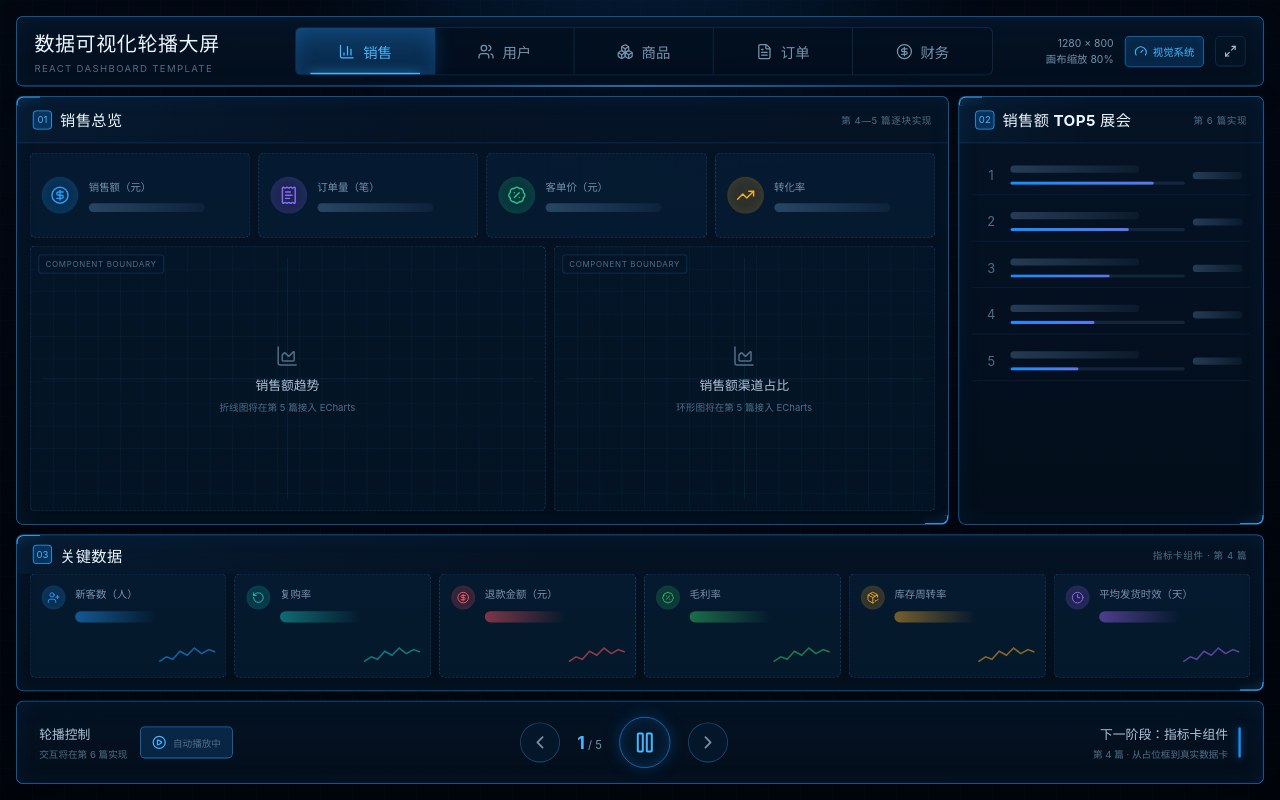
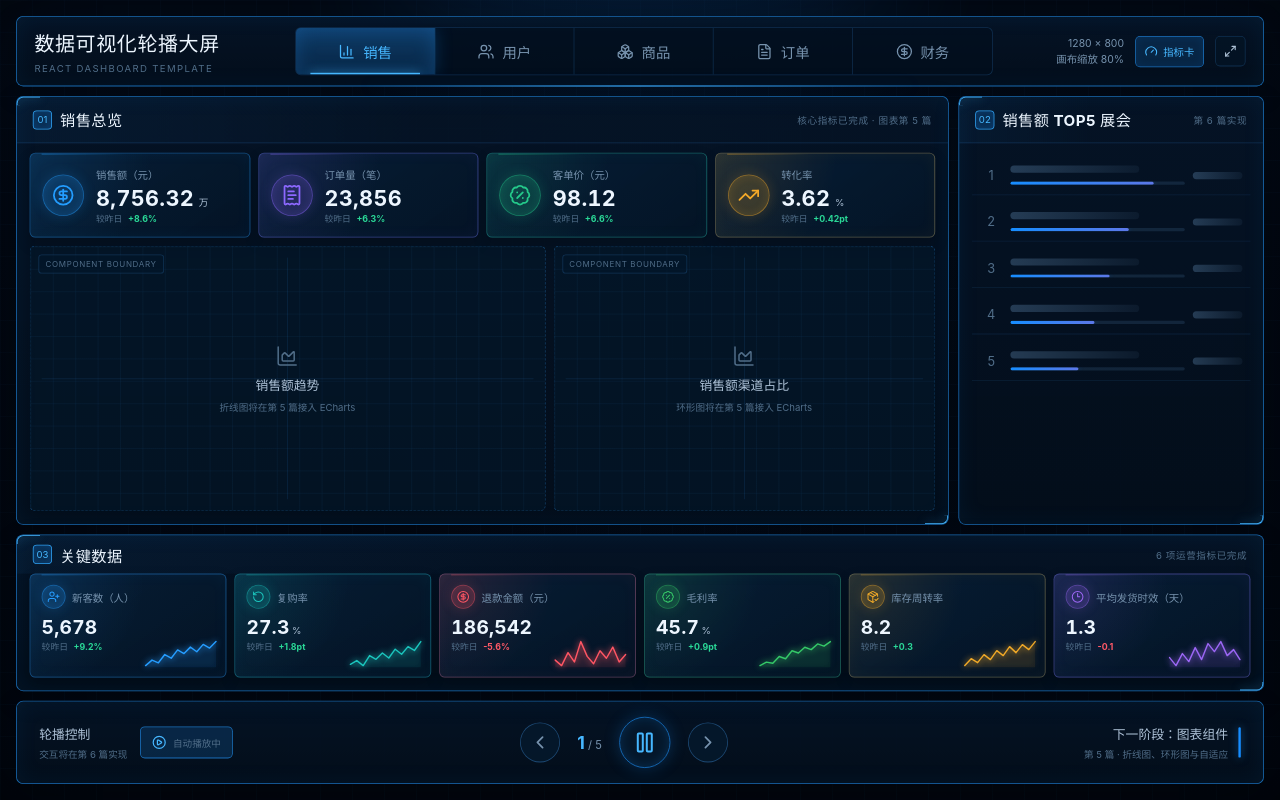
Before and after one commit to Agungdwis12/react-echarts-payroll-dashboard, a React (Vite) app: page / in a window 1280 px wide. Built offline with nearby package versions, Linux system fonts and the light colour scheme.

Commit message:
第4篇：完成指标卡组件与迷你趋势

```diff
--- a/src/App.css
+++ b/src/App.css
@@ -286,51 +286,124 @@
   padding: 12px 16px 10px;
 }
 
-.kpi-card,
-.metric-card {
+.summary-metric-card,
+.compact-metric-card {
   position: relative;
   min-width: 0;
   overflow: hidden;
-  border: 1px dashed var(--border-placeholder);
-  background: var(--color-surface-soft);
+  border: 1px solid color-mix(in srgb, var(--accent) 30%, var(--border-subtle));
+  border-radius: var(--radius-card);
+  background:
+    radial-gradient(circle at 0% 0%, color-mix(in srgb, var(--accent) 13%, transparent), transparent 52%),
+    linear-gradient(145deg, rgba(8, 33, 58, 0.82), rgba(4, 20, 38, 0.9));
+  box-shadow:
+    inset 0 0 18px color-mix(in srgb, var(--accent) 5%, transparent),
+    0 8px 18px rgba(0, 0, 0, 0.16);
 }
 
-.kpi-card {
-  display: grid;
-  grid-template-columns: 48px 1fr;
-  align-items: center;
-  gap: 11px;
-  padding: 14px;
-  border-radius: var(--radius-card);
+.summary-metric-card::after,
+.compact-metric-card::after {
+  content: '';
+  position: absolute;
+  top: 0;
+  left: 14px;
+  width: 38%;
+  height: 1px;
+  background: linear-gradient(90deg, var(--accent), transparent);
+  opacity: 0.7;
 }
 
-.kpi-card__icon,
-.metric-card__icon {
+.summary-metric-card {
+  display: grid;
+  grid-template-columns: 54px minmax(0, 1fr);
+  align-items: center;
+  gap: 13px;
+  padding: 13px 15px;
+}
+
+.summary-metric-card__icon,
+.compact-metric-card__icon {
   display: grid;
   place-items: center;
   border-radius: 50%;
   color: var(--accent, #37aaff);
-  background: color-mix(in srgb, var(--accent, #37aaff) 16%, transparent);
-  box-shadow: inset 0 0 12px color-mix(in srgb, var(--accent, #37aaff) 12%, transparent);
+  border: 1px solid color-mix(in srgb, var(--accent, #37aaff) 46%, transparent);
+  background: color-mix(in srgb, var(--accent, #37aaff) 17%, transparent);
+  box-shadow:
+    0 0 16px color-mix(in srgb, var(--accent, #37aaff) 18%, transparent),
+    inset 0 0 12px color-mix(in srgb, var(--accent, #37aaff) 15%, transparent);
 }
 
-.kpi-card__icon {
-  width: 46px;
-  height: 46px;
+.summary-metric-card__icon {
+  width: 52px;
+  height: 52px;
 }
 
-.kpi-card__label,
-.metric-card__label {
+.summary-metric-card__content {
+  min-width: 0;
+}
+
+.summary-metric-card__label,
+.compact-metric-card__label {
   color: var(--text-tertiary);
   font-size: 13px;
 }
 
-.kpi-card__line {
-  width: 78%;
-  height: 11px;
-  margin-top: 11px;
-  border-radius: 8px;
-  background: linear-gradient(90deg, rgba(96, 140, 182, 0.38), rgba(96, 140, 182, 0.08));
+.summary-metric-card__number,
+.compact-metric-card__number {
+  display: flex;
+  align-items: baseline;
+  min-width: 0;
+  color: var(--text-primary);
+  font-variant-numeric: tabular-nums;
+  line-height: 1;
+}
+
+.summary-metric-card__number {
+  gap: 6px;
+  margin-top: 7px;
+}
+
+.summary-metric-card__number strong {
+  overflow: hidden;
+  font-size: 27px;
+  font-weight: 680;
+  letter-spacing: 0.015em;
+  text-overflow: ellipsis;
+  white-space: nowrap;
+}
+
+.summary-metric-card__number span,
+.compact-metric-card__number span {
+  color: var(--text-secondary);
+  font-size: 12px;
+}
+
+.metric-change {
+  display: flex;
+  align-items: center;
+  gap: 7px;
+  margin: 7px 0 0;
+  color: var(--text-muted);
+  font-size: 11px;
+  line-height: 1;
+}
+
+.metric-change__value {
+  font-size: inherit;
+  font-weight: 650;
+}
+
+.metric-change__value--positive {
+  color: var(--color-success);
+}
+
+.metric-change__value--negative {
+  color: var(--color-danger);
+}
+
+.metric-change__value--neutral {
+  color: var(--text-tertiary);
 }
 
 .overview-charts {
@@ -483,46 +556,68 @@
   padding: 0 16px 16px;
 }
 
-.metric-card {
-  display: grid;
-  grid-template-columns: 32px 1fr;
-  grid-template-rows: auto 1fr;
-  column-gap: 10px;
-  padding: 14px;
-  border-radius: var(--radius-card);
+.compact-metric-card {
+  padding: 13px 14px;
 }
 
-.metric-card__icon {
-  width: 30px;
-  height: 30px;
-  grid-row: 1 / 3;
-}
-
-.metric-card__body {
+.compact-metric-card__heading {
+  display: flex;
+  align-items: center;
+  gap: 8px;
   min-width: 0;
 }
 
-.metric-card__value {
-  width: 58%;
-  height: 14px;
-  margin-top: 13px;
-  border-radius: 10px;
-  background: linear-gradient(90deg, color-mix(in srgb, var(--accent) 48%, transparent), transparent);
+.compact-metric-card__icon {
+  flex: none;
+  width: 30px;
+  height: 30px;
 }
 
-.metric-card__sparkline {
-  position: absolute;
-  right: 12px;
-  bottom: 14px;
-  width: 72px;
-  height: 28px;
-  opacity: 0.55;
+.compact-metric-card__label {
+  overflow: hidden;
+  text-overflow: ellipsis;
+  white-space: nowrap;
 }
 
-.metric-card__sparkline svg {
+.compact-metric-card__number {
+  gap: 3px;
+  margin-top: 11px;
+}
+
+.compact-metric-card__number strong {
+  font-size: 24px;
+  font-weight: 670;
+  letter-spacing: 0.01em;
+}
+
+.compact-metric-card__chart {
+  position: absolute;
+  right: 10px;
+  bottom: 12px;
+  width: 92px;
+  height: 34px;
+  color: var(--accent);
+}
+
+.sparkline {
   width: 100%;
   height: 100%;
-  color: var(--accent);
+  overflow: visible;
+  filter: drop-shadow(0 0 4px currentColor);
+}
+
+.sparkline polygon {
+  fill: currentColor;
+  opacity: 0.08;
+}
+
+.sparkline polyline {
+  fill: none;
+  stroke: currentColor;
+  stroke-linecap: round;
+  stroke-linejoin: round;
+  stroke-width: 1.8;
+  vector-effect: non-scaling-stroke;
 }
 
 .carousel-controls {
--- a/src/components/dashboard/CarouselControls.tsx
+++ b/src/components/dashboard/CarouselControls.tsx
@@ -23,8 +23,8 @@ export function CarouselControls() {
 
       <div className="carousel-next">
         <div>
-          <strong>下一阶段：指标卡组件</strong>
-          <span>第 4 篇 · 从占位框到真实数据卡</span>
+          <strong>下一阶段：图表组件</strong>
+          <span>第 5 篇 · 折线图、环形图与自适应</span>
         </div>
         <span className="carousel-next__marker" />
       </div>
--- a/src/components/dashboard/DashboardHeader.tsx
+++ b/src/components/dashboard/DashboardHeader.tsx
@@ -48,7 +48,7 @@ export function DashboardHeader({ viewport }: DashboardHeaderProps) {
         </div>
         <div className="dashboard-runtime__badge">
           <Gauge size={16} />
-          <span>视觉系统</span>
+          <span>指标卡</span>
         </div>
         <div className="dashboard-runtime__fullscreen" aria-label="全屏模式视觉占位">
           <Maximize2 size={16} />
--- a/src/components/dashboard/KeyMetrics.tsx
+++ b/src/components/dashboard/KeyMetrics.tsx
@@ -1,13 +1,79 @@
 import { BadgePercent, CircleDollarSign, Clock3, PackageCheck, RotateCcw, UserPlus } from 'lucide-react'
 import { PanelHeader } from './PanelHeader'
+import {
+  CompactMetricCard,
+  type CompactMetricCardProps,
+} from './metrics/CompactMetricCard'
 
-const metrics = [
-  { label: '新客数（人）', icon: UserPlus, accent: '#269dff' },
-  { label: '复购率', icon: RotateCcw, accent: '#1bc5bd' },
-  { label: '退款金额（元）', icon: CircleDollarSign, accent: '#ff5664' },
-  { label: '毛利率', icon: BadgePercent, accent: '#35c968' },
-  { label: '库存周转率', icon: PackageCheck, accent: '#f0a928' },
-  { label: '平均发货时效（天）', icon: Clock3, accent: '#9c67f5' },
+type CompactMetric = CompactMetricCardProps & { id: string }
+
+const metrics: CompactMetric[] = [
+  {
+    id: 'new-customers',
+    label: '新客数（人）',
+    value: 5678,
+    change: '+9.2%',
+    tone: 'positive',
+    icon: UserPlus,
+    accent: '#269dff',
+    sparkline: [12, 18, 15, 24, 20, 29, 25, 32, 27, 35, 31, 38],
+  },
+  {
+    id: 'repeat-purchase-rate',
+    label: '复购率',
+    value: 27.3,
+    fractionDigits: 1,
+    unit: '%',
+    change: '+1.8pt',
+    tone: 'positive',
+    icon: RotateCcw,
+    accent: '#1bc5bd',
+    sparkline: [22, 25, 21, 29, 26, 31, 27, 34, 30, 36, 33, 40],
+  },
+  {
+    id: 'refund-amount',
+    label: '退款金额（元）',
+    value: 186542,
+    change: '-5.6%',
+    tone: 'negative',
+    icon: CircleDollarSign,
+    accent: '#ff5664',
+    sparkline: [31, 28, 35, 30, 41, 33, 29, 36, 32, 38, 30, 34],
+  },
+  {
+    id: 'gross-margin',
+    label: '毛利率',
+    value: 45.7,
+    fractionDigits: 1,
+    unit: '%',
+    change: '+0.9pt',
+    tone: 'positive',
+    icon: BadgePercent,
+    accent: '#35c968',
+    sparkline: [18, 21, 20, 26, 24, 31, 29, 34, 32, 37, 35, 39],
+  },
+  {
+    id: 'inventory-turnover',
+    label: '库存周转率',
+    value: 8.2,
+    fractionDigits: 1,
+    change: '+0.3',
+    tone: 'positive',
+    icon: PackageCheck,
+    accent: '#f0a928',
+    sparkline: [16, 23, 19, 27, 22, 31, 26, 35, 29, 37, 32, 40],
+  },
+  {
+    id: 'average-shipping-time',
+    label: '平均发货时效（天）',
+    value: 1.3,
+    fractionDigits: 1,
+    change: '-0.1',
+    tone: 'negative',
+    icon: Clock3,
+    accent: '#9c67f5',
+    sparkline: [28, 24, 30, 26, 33, 27, 35, 31, 36, 29, 32, 27],
+  },
 ]
 
 export function KeyMetrics() {
@@ -17,23 +83,12 @@ export function KeyMetrics() {
         id="key-metrics-title"
         index="03"
         title="关键数据"
-        meta="指标卡组件 · 第 4 篇"
+        meta="6 项运营指标已完成"
       />
 
       <div className="metrics-grid">
-        {metrics.map(({ label, icon: Icon, accent }) => (
-          <article className="metric-card" key={label} style={{ '--accent': accent } as React.CSSProperties}>
-            <span className="metric-card__icon"><Icon size={16} strokeWidth={1.8} /></span>
-            <div className="metric-card__body">
-              <div className="metric-card__label">{label}</div>
-              <div className="metric-card__value" aria-hidden="true" />
-            </div>
-            <div className="metric-card__sparkline" aria-hidden="true">
-              <svg viewBox="0 0 72 28" fill="none">
-                <path d="M1 23L10 17L18 20L27 10L36 15L45 6L54 13L63 8L71 11" stroke="currentColor" strokeWidth="2" />
-              </svg>
-            </div>
-          </article>
+        {metrics.map(({ id, ...metric }) => (
+          <CompactMetricCard key={id} {...metric} />
         ))}
       </div>
     </section>
--- a/src/components/dashboard/SalesOverview.tsx
+++ b/src/components/dashboard/SalesOverview.tsx
@@ -1,12 +1,55 @@
 import { BadgePercent, CircleDollarSign, ReceiptText, TrendingUp } from 'lucide-react'
 import { ModulePlaceholder } from './ModulePlaceholder'
 import { PanelHeader } from './PanelHeader'
+import {
+  SummaryMetricCard,
+  type SummaryMetricCardProps,
+} from './metrics/SummaryMetricCard'
 
-const kpis = [
-  { label: '销售额（元）', icon: CircleDollarSign, accent: '#239dff' },
-  { label: '订单量（笔）', icon: ReceiptText, accent: '#8d68ff' },
-  { label: '客单价（元）', icon: BadgePercent, accent: '#24c98a' },
-  { label: '转化率', icon: TrendingUp, accent: '#f4a928' },
+type SummaryMetric = SummaryMetricCardProps & { id: string }
+
+const summaryMetrics: SummaryMetric[] = [
+  {
+    id: 'sales-amount',
+    label: '销售额（元）',
+    value: 8756.32,
+    fractionDigits: 2,
+    unit: '万',
+    change: '+8.6%',
+    tone: 'positive',
+    icon: CircleDollarSign,
+    accent: '#239dff',
+  },
+  {
+    id: 'order-count',
+    label: '订单量（笔）',
+    value: 23856,
+    change: '+6.3%',
+    tone: 'positive',
+    icon: ReceiptText,
+    accent: '#8d68ff',
+  },
+  {
+    id: 'average-order-value',
+    label: '客单价（元）',
+    value: 98.12,
+    fractionDigits: 2,
+    change: '+6.6%',
+    tone: 'positive',
+    icon: BadgePercent,
+    accent: '#24c98a',
+  },
+  {
+    id: 'conversion-rate',
+    label: '转化率',
+    value: 3.62,
+    fractionDigits: 2,
+    unit: '%',
+    change: '+0.42pt',
+    tone: 'positive',
+    icon: TrendingUp,
+    accent: '#f4a928',
+  },
 ]
 
 export function SalesOverview() {
@@ -16,18 +59,12 @@ export function SalesOverview() {
         id="sales-overview-title"
         index="01"
         title="销售总览"
-        meta="第 4—5 篇逐块实现"
+        meta="核心指标已完成 · 图表第 5 篇"
       />
 
       <div className="kpi-grid">
-        {kpis.map(({ label, icon: Icon, accent }) => (
-          <article className="kpi-card" key={label} style={{ '--accent': accent } as React.CSSProperties}>
-            <span className="kpi-card__icon"><Icon size={24} strokeWidth={1.8} /></span>
-            <div>
-              <div className="kpi-card__label">{label}</div>
-              <div className="kpi-card__line" aria-hidden="true" />
-            </div>
-          </article>
+        {summaryMetrics.map(({ id, ...metric }) => (
+          <SummaryMetricCard key={id} {...metric} />
         ))}
       </div>
 
--- /dev/null
+++ b/src/components/dashboard/metrics/CompactMetricCard.tsx
@@ -0,0 +1,53 @@
+import type { CSSProperties } from 'react'
+import type { LucideIcon } from 'lucide-react'
+import { formatMetricValue } from '../../../utils/formatMetricValue'
+import { MetricChange, type MetricTone } from './MetricChange'
+import { Sparkline } from './Sparkline'
+
+export type CompactMetricCardProps = {
+  label: string
+  value: number
+  fractionDigits?: number
+  unit?: string
+  change: string
+  tone: MetricTone
+  accent: string
+  icon: LucideIcon
+  sparkline: number[]
+}
+
+export function CompactMetricCard({
+  label,
+  value,
+  fractionDigits = 0,
+  unit,
+  change,
+  tone,
+  accent,
+  icon: Icon,
+  sparkline,
+}: CompactMetricCardProps) {
+  return (
+    <article
+      className="compact-metric-card"
+      style={{ '--accent': accent } as CSSProperties}
+    >
+      <div className="compact-metric-card__heading">
+        <span className="compact-metric-card__icon" aria-hidden="true">
+          <Icon size={16} strokeWidth={1.9} />
+        </span>
+        <span className="compact-metric-card__label">{label}</span>
+      </div>
+
+      <div className="compact-metric-card__number">
+        <strong>{formatMetricValue(value, fractionDigits)}</strong>
+        {unit && <span>{unit}</span>}
+      </div>
+      <MetricChange value={change} tone={tone} />
+
+      <div className="compact-metric-card__chart">
+        <Sparkline values={sparkline} />
+      </div>
+    </article>
+  )
+}
--- /dev/null
+++ b/src/components/dashboard/metrics/MetricChange.tsx
@@ -0,0 +1,17 @@
+export type MetricTone = 'positive' | 'negative' | 'neutral'
+
+type MetricChangeProps = {
+  value: string
+  tone: MetricTone
+}
+
+export function MetricChange({ value, tone }: MetricChangeProps) {
+  return (
+    <p className="metric-change">
+      <span>较昨日</span>
+      <strong className={`metric-change__value metric-change__value--${tone}`}>
+        {value}
+      </strong>
+    </p>
+  )
+}
--- /dev/null
+++ b/src/components/dashboard/metrics/Sparkline.tsx
@@ -0,0 +1,30 @@
+type SparklineProps = {
+  values: number[]
+}
+
+const WIDTH = 92
+const HEIGHT = 34
+const PADDING = 2
+
+export function Sparkline({ values }: SparklineProps) {
+  if (values.length < 2) return null
+
+  const minimum = Math.min(...values)
+  const maximum = Math.max(...values)
+  const range = maximum - minimum || 1
+  const step = (WIDTH - PADDING * 2) / (values.length - 1)
+  const points = values
+    .map((value, index) => {
+      const x = PADDING + index * step
+      const y = HEIGHT - PADDING - ((value - minimum) / range) * (HEIGHT - PADDING * 2)
+      return `${x.toFixed(1)},${y.toFixed(1)}`
+    })
+    .join(' ')
+
+  return (
+    <svg className="sparkline" viewBox={`0 0 ${WIDTH} ${HEIGHT}`} aria-hidden="true">
+      <polygon points={`${PADDING},${HEIGHT} ${points} ${WIDTH - PADDING},${HEIGHT}`} />
+      <polyline points={points} />
+    </svg>
+  )
+}
--- /dev/null
+++ b/src/components/dashboard/metrics/SummaryMetricCard.tsx
@@ -0,0 +1,46 @@
+import type { CSSProperties } from 'react'
+import type { LucideIcon } from 'lucide-react'
+import { formatMetricValue } from '../../../utils/formatMetricValue'
+import { MetricChange, type MetricTone } from './MetricChange'
+
+export type SummaryMetricCardProps = {
+  label: string
+  value: number
+  fractionDigits?: number
+  unit?: string
+  change: string
+  tone: MetricTone
+  accent: string
+  icon: LucideIcon
+}
+
+export function SummaryMetricCard({
+  label,
+  value,
+  fractionDigits = 0,
+  unit,
+  change,
+  tone,
+  accent,
+  icon: Icon,
+}: SummaryMetricCardProps) {
+  return (
+    <article
+      className="summary-metric-card"
+      style={{ '--accent': accent } as CSSProperties}
+    >
+      <span className="summary-metric-card__icon" aria-hidden="true">
+        <Icon size={28} strokeWidth={1.9} />
+      </span>
+
+      <div className="summary-metric-card__content">
+        <div className="summary-metric-card__label">{label}</div>
+        <div className="summary-metric-card__number">
+          <strong>{formatMetricValue(value, fractionDigits)}</strong>
+          {unit && <span>{unit}</span>}
+        </div>
+        <MetricChange value={change} tone={tone} />
+      </div>
+    </article>
+  )
+}
--- /dev/null
+++ b/src/utils/formatMetricValue.ts
@@ -0,0 +1,6 @@
+export function formatMetricValue(value: number, fractionDigits = 0) {
+  return new Intl.NumberFormat('zh-CN', {
+    minimumFractionDigits: fractionDigits,
+    maximumFractionDigits: fractionDigits,
+  }).format(value)
+}
```
